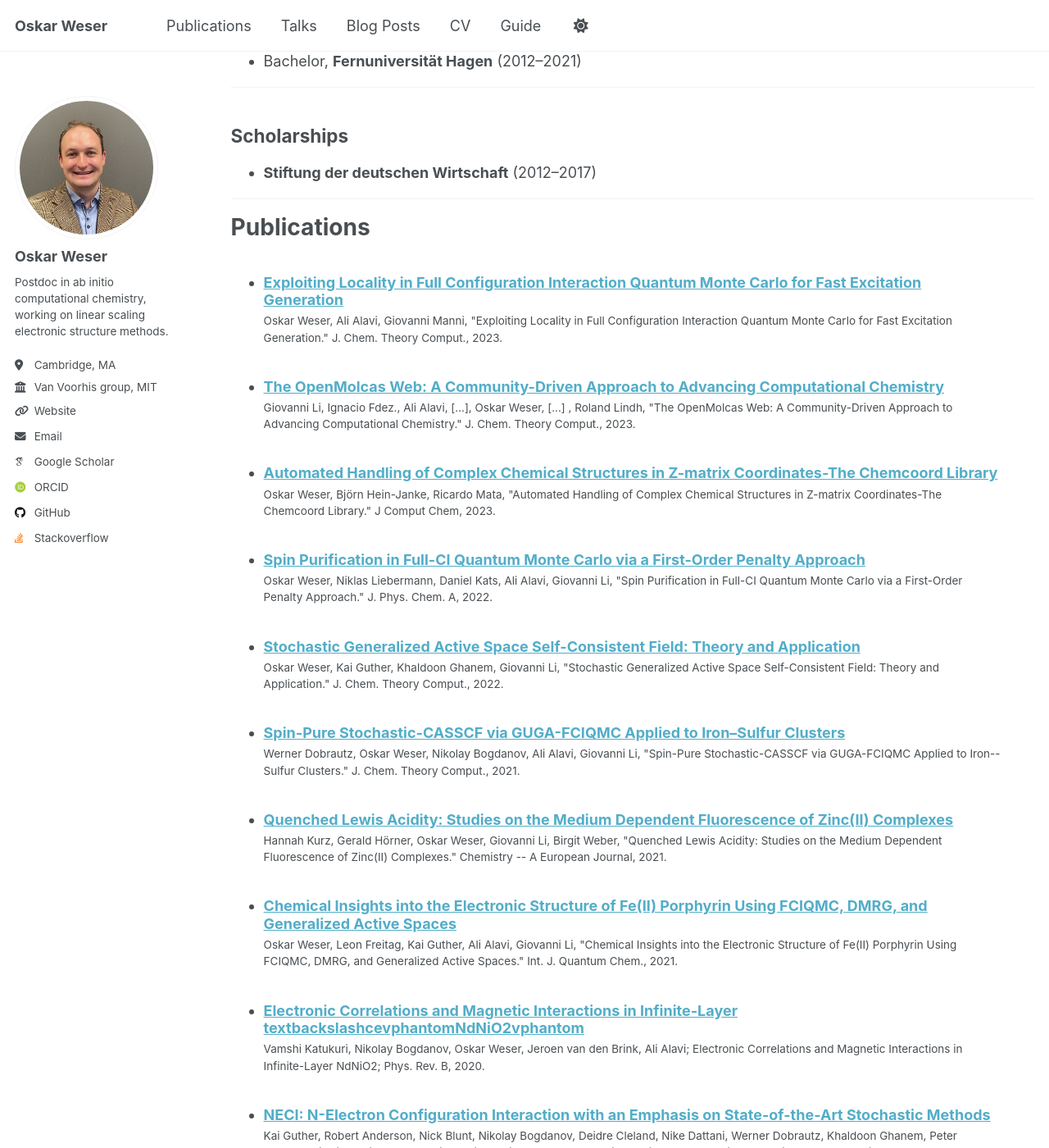
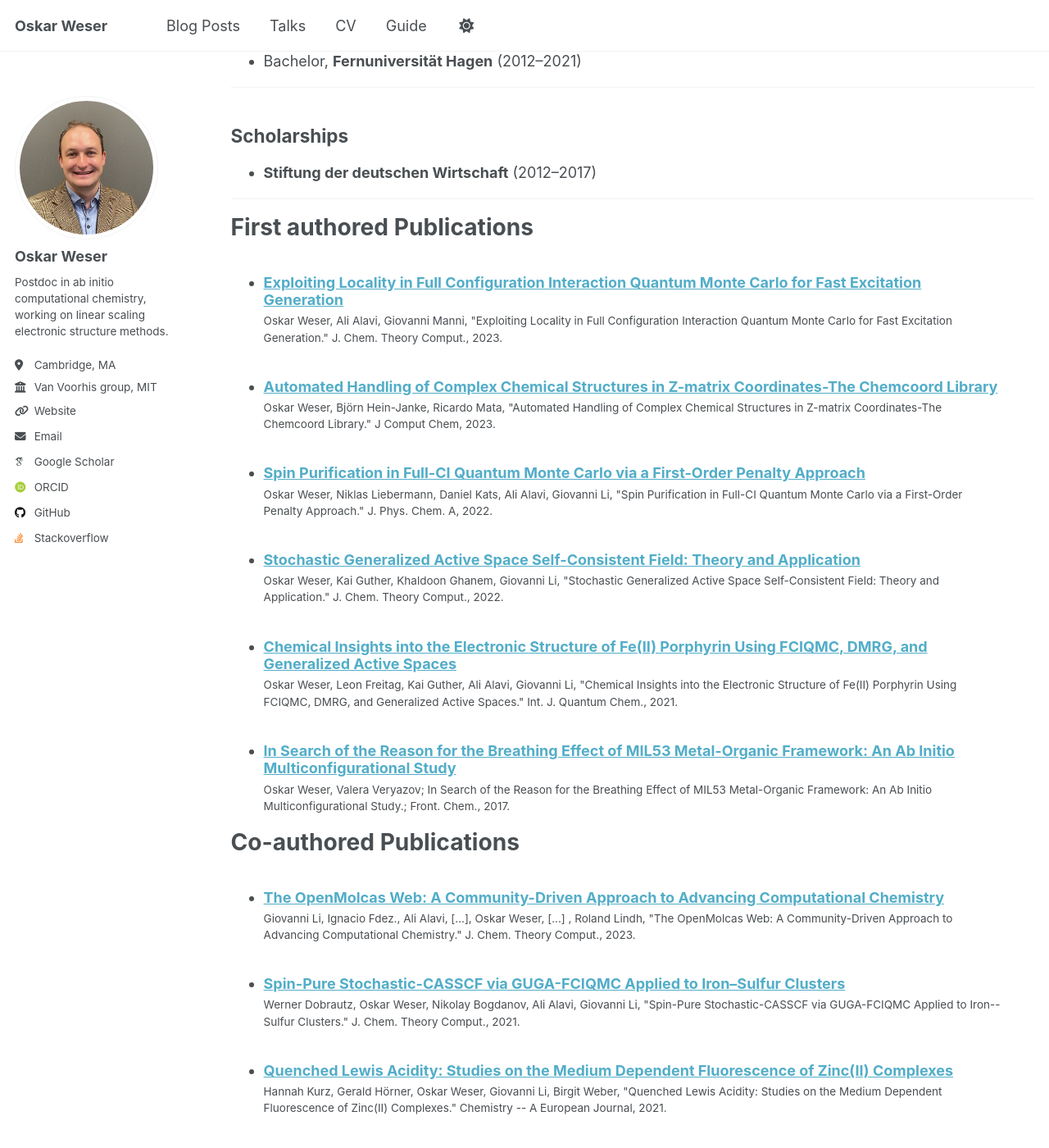
Before and after one commit to mcocdawc/mcocdawc.github.io, a Jekyll site: the page built from _pages/cv.md, in a window 1280 px wide and 1400 px high, scrolled down 716 px. Shown: the whole window at 82% size. Built offline with Jekyll 4.4.1, drawn with Linux system fonts in a browser that asks for light colours; some web fonts are replaced; some of the changed text lies outside the part shown.

Commit message:
separated first authored publications

```diff
--- a/_config.yml
+++ b/_config.yml
@@ -217,7 +217,10 @@ collections:
   teaching:
     output: true
     permalink: /:collection/:path/
-  publications:
+  co_authored_publications:
+    output: true
+    permalink: /:collection/:path/
+  first_authored_publications:
     output: true
     permalink: /:collection/:path/
   portfolio:
@@ -260,7 +263,15 @@ defaults:
   # _publications
   - scope:
       path: ""
-      type: publications
+      type: co_authored_publications
+    values:
+      layout: single
+      author_profile: true
+      share: false
+      comments: true
+  - scope:
+      path: ""
+      type: first_authored_publications
     values:
       layout: single
       author_profile: true
--- a/_pages/cv.md
+++ b/_pages/cv.md
@@ -90,9 +90,16 @@ Research internship -->
   * Sub-skill 2.3
 * Skill 3 -->
 
-Publications
+First authored Publications
 ======
-  <ul>{% for post in site.publications reversed %}
+  <ul>{% for post in site.first_authored_publications reversed %}
+    {% include archive-single-cv.html %}
+  {% endfor %}</ul>
+
+
+Co-authored Publications
+======
+  <ul>{% for post in site.co_authored_publications reversed %}
     {% include archive-single-cv.html %}
   {% endfor %}</ul>
 
```
Also changed, not shown: _data/navigation.yml (+5 -5 lines), _co_authored_publications/2015-01-01-Challenging-High-Level-Ab-Initio-Rovibrational-Spectroscopy-The-Nitrous-Oxide-Molecule.md (renamed from _publications/2015-01-01-Challenging-High-Level-Ab-Initio-Rovibrational-Spectroscopy-The-Nitrous-Oxide-Molecule.md), _co_authored_publications/2015-01-01-High-Level-Theoretical-Spectroscopic-Parameters-for-Three-Ions-of-Astrochemical-Interest.md (renamed from _publications/2015-01-01-High-Level-Theoretical-Spectroscopic-Parameters-for-Three-Ions-of-Astrochemical-Interest.md), _co_authored_publications/2015-01-01-Theoretical-Rovibrational-Spectroscopy-beyond-Fc-CCSDT-The-Cation-CNC.md (renamed from _publications/2015-01-01-Theoretical-Rovibrational-Spectroscopy-beyond-Fc-CCSDT-The-Cation-CNC.md), _co_authored_publications/2019-11-01-OpenMolcas-From-Source-Code-to-Insight.md (renamed from _publications/2019-11-01-OpenMolcas-From-Source-Code-to-Insight.md), _co_authored_publications/2020-07-01-NECI-N-Electron-Configuration-Interaction-with-an-Emphasis-on-State-of-the-Art-Stochastic-Methods.md (renamed from _publications/2020-07-01-NECI-N-Electron-Configuration-Interaction-with-an-Emphasis-on-State-of-the-Art-Stochastic-Methods.md), _co_authored_publications/2020-12-01-Electronic-Correlations-and-Magnetic-Interactions-in-Infinite-Layer-textbackslashcevphantomNdNiO2vphantom.md (renamed from _publications/2020-12-01-Electronic-Correlations-and-Magnetic-Interactions-in-Infinite-Layer-textbackslashcevphantomNdNiO2vphantom.md), _co_authored_publications/2021-08-01-Quenched-Lewis-Acidity-Studies-on-the-Medium-Dependent-Fluorescence-of-ZincII-Complexes.md (renamed from _publications/2021-08-01-Quenched-Lewis-Acidity-Studies-on-the-Medium-Dependent-Fluorescence-of-ZincII-Complexes.md), _co_authored_publications/2021-09-01-Spin-Pure-Stochastic-CASSCF-via-GUGA-FCIQMC-Applied-to-Iron-Sulfur-Clusters.md (renamed from _publications/2021-09-01-Spin-Pure-Stochastic-CASSCF-via-GUGA-FCIQMC-Applied-to-Iron-Sulfur-Clusters.md), _co_authored_publications/2023-10-01-The-OpenMolcas-Web-A-Community-Driven-Approach-to-Advancing-Computational-Chemistry.md (renamed from _publications/2023-10-01-The-OpenMolcas-Web-A-Community-Driven-Approach-to-Advancing-Computational-Chemistry.md), _first_authored_publications/2017-01-01-In-Search-of-the-Reason-for-the-Breathing-Effect-of-MIL53-Metal-Organic-Framework-An-Ab-Initio-Multiconfigurational-Study.md (renamed from _publications/2017-01-01-In-Search-of-the-Reason-for-the-Breathing-Effect-of-MIL53-Metal-Organic-Framework-An-Ab-Initio-Multiconfigurational-Study.md), _first_authored_publications/2021-01-01-Chemical-Insights-into-the-Electronic-Structure-of-FeII-Porphyrin-Using-FCIQMC-DMRG-and-Generalized-Active-Spaces.md (renamed from _publications/2021-01-01-Chemical-Insights-into-the-Electronic-Structure-of-FeII-Porphyrin-Using-FCIQMC-DMRG-and-Generalized-Active-Spaces.md), _first_authored_publications/2022-01-01-Stochastic-Generalized-Active-Space-Self-Consistent-Field-Theory-and-Application.md (renamed from _publications/2022-01-01-Stochastic-Generalized-Active-Space-Self-Consistent-Field-Theory-and-Application.md), _first_authored_publications/2022-03-01-Spin-Purification-in-Full-CI-Quantum-Monte-Carlo-via-a-First-Order-Penalty-Approach.md (renamed from _publications/2022-03-01-Spin-Purification-in-Full-CI-Quantum-Monte-Carlo-via-a-First-Order-Penalty-Approach.md), 2 more files.
